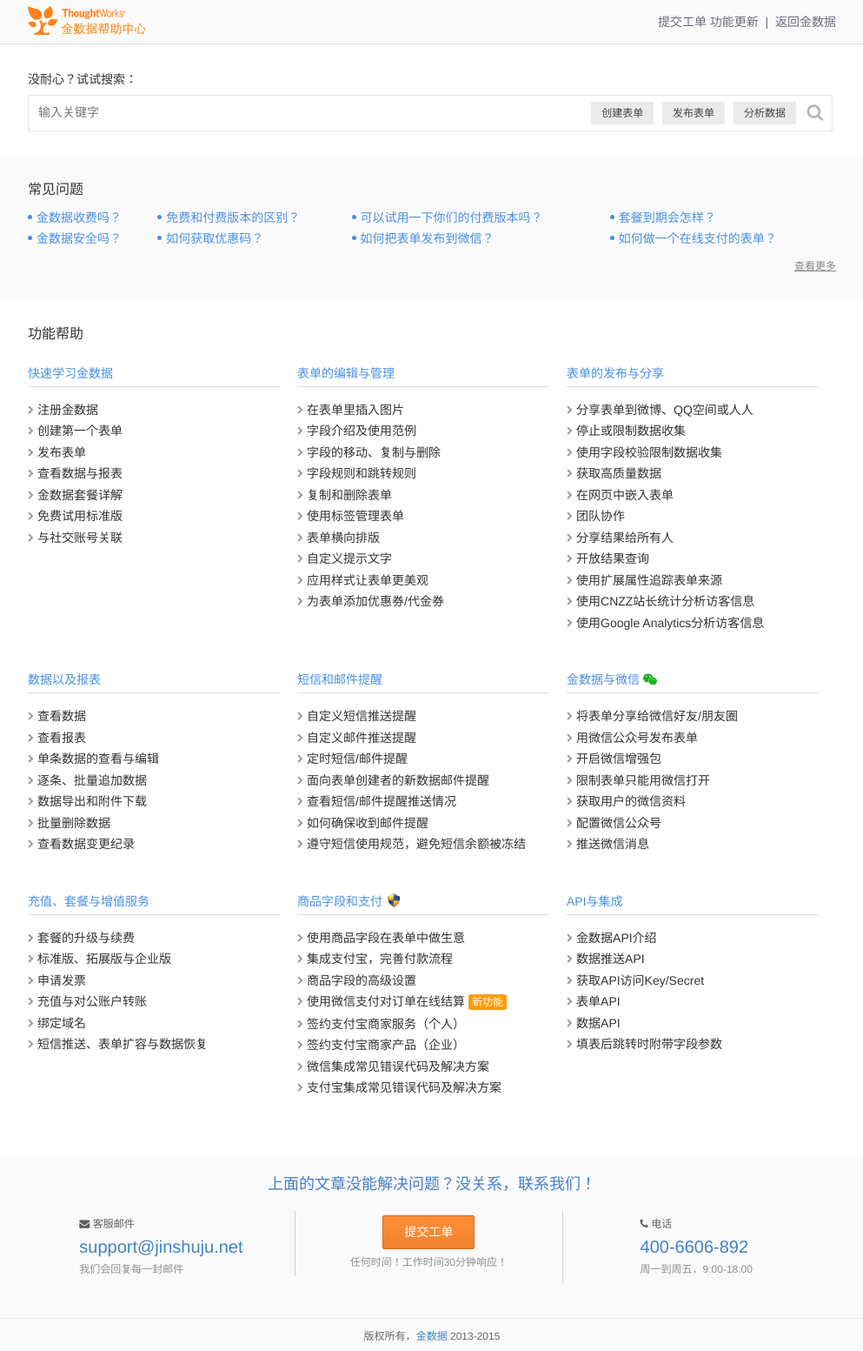
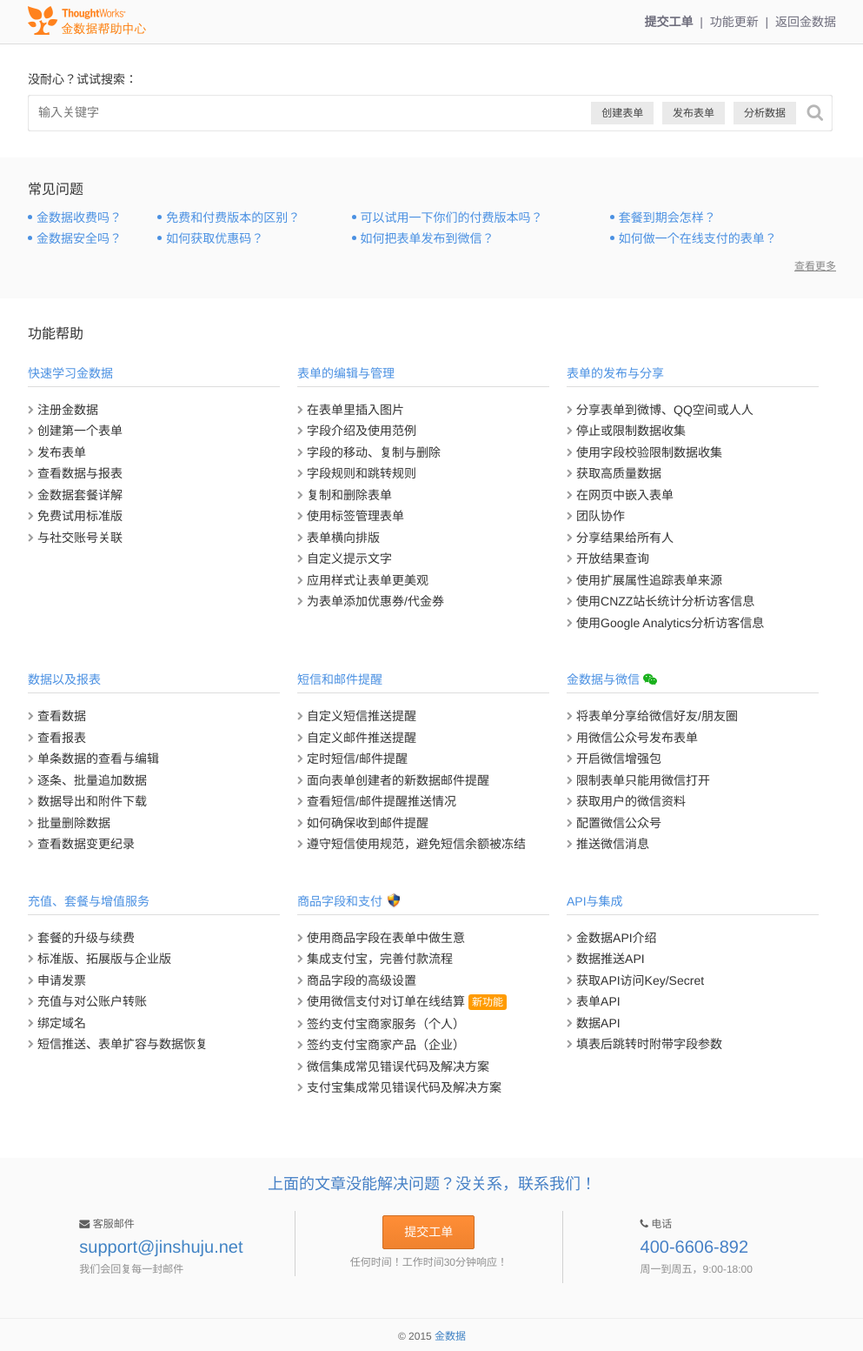
Before and after one commit to jinshuju/help.jinshuju.net, a Jekyll site: the page built from index.html, in a window 1280 px wide. Shown: the whole page at 87% size, without its empty margins (143-1136 px from the left). Built offline with Jekyll 4.4.1, drawn with Linux system fonts in a browser that asks for light colours; nearby versions of some CDN libraries; Markdown is read by kramdown in place of the engine named in the settings.

Commit message:
revise submit ts and copyright

```diff
--- a/_layouts/default.html
+++ b/_layouts/default.html
@@ -28,7 +28,8 @@
                 <a href="/club/">小金俱乐部</a>
                 <span class="separator">&nbsp;|&nbsp;</span>
                  -->
-                <a href="http://support.jinshuju.net/request/guest">提交工单</a>
+                <b><a href="http://support.jinshuju.net/request/guest">提交工单</a></b>
+                <span class="separator">&nbsp;|&nbsp;</span>
                 <a href="/updates/">功能更新</a>
                 <span class="separator">&nbsp;|&nbsp;</span>
                 <a href="https://jinshuju.net/">返回金数据</a>
@@ -42,7 +43,7 @@
         </div>
         <div class="footer">
           <div class="footer-content">
-            版权所有，<a href="https://jinshuju.net/">金数据</a> 2013-2015
+            <span>&copy;</span> 2015 <a href="https://jinshuju.net/">金数据</a>
             <!-- a href="/articles/contribution-guide.html">贡献指南</a -->
           </div>
         </div>
```
